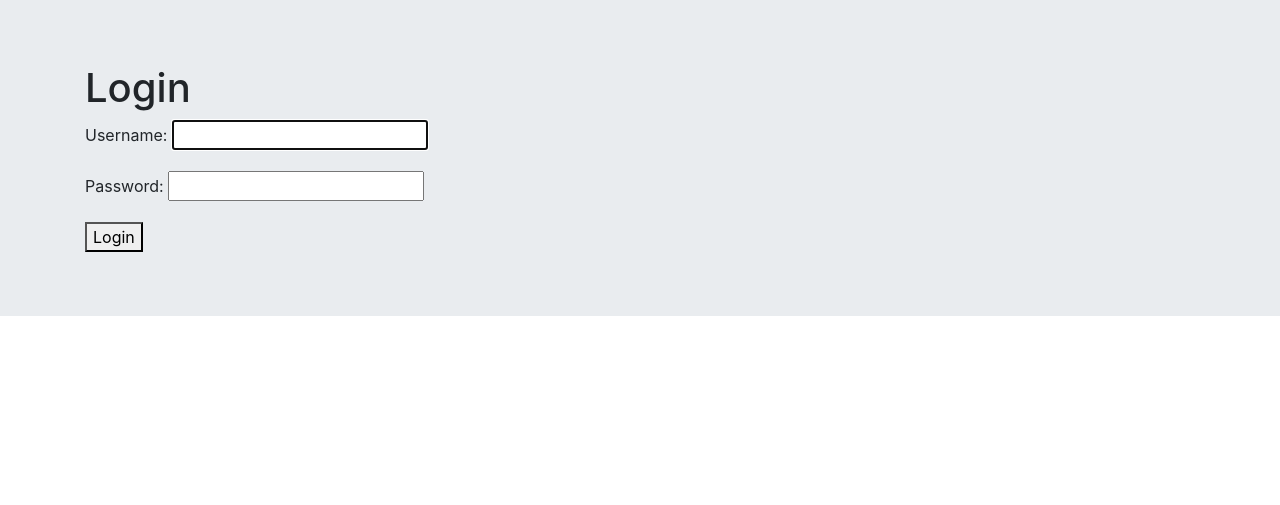
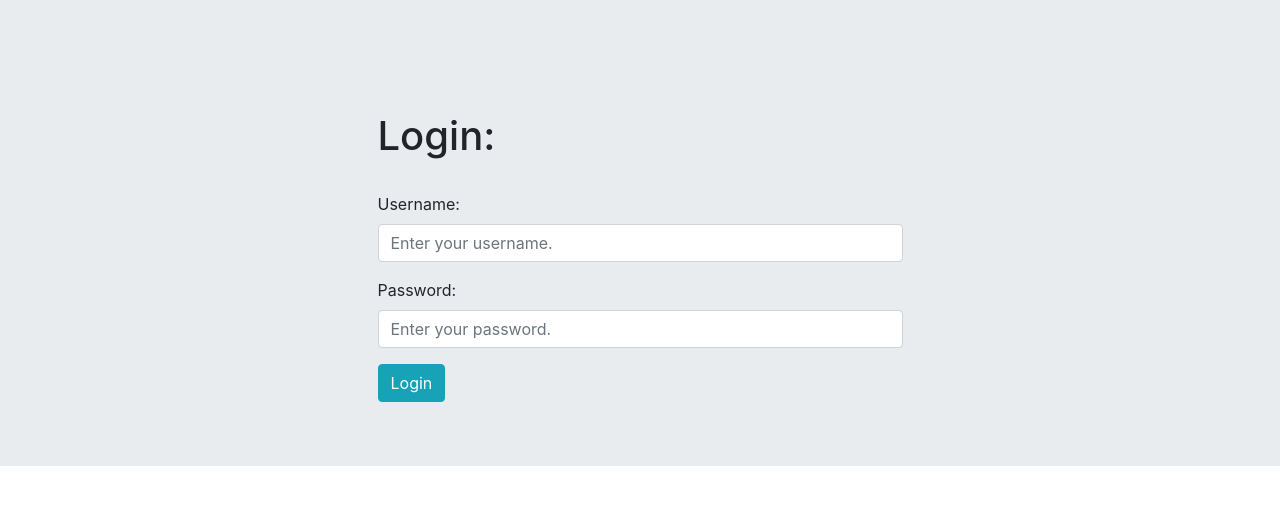
Before and after one commit to m-niemiec/5w1h, a Django app: page /login/ in a window 1280 px wide. Shown: the part 56-561 px from the top of the page. Run offline with Django 3.2, Linux system fonts and the light colour scheme; parts of the project's set-up code (start-up, migrations or seed data) failed here and were passed over; some libraries are stand-ins or nearby versions.

Commit message:
Created more custom login user and signup user forms and added bootstrap to them.

```diff
--- a/main/forms.py
+++ b/main/forms.py
@@ -43,4 +43,5 @@ class UserCreateForm(UserCreationForm):
 
     def __init__(self, *args, **kwargs):
         super().__init__(*args, **kwargs)
-        self.fields['username'].label = 'Display Name'
+        self.fields['username'].widget.attrs.update({'class': 'form-control'})
+        self.fields['password1'].widget.attrs.update({'class': 'form-control'})
--- a/main/templates/main/loginuser.html
+++ b/main/templates/main/loginuser.html
@@ -8,17 +8,32 @@
     <title>Sign Up</title>
 </head>
 <body>
-
-<h1>Login</h1>
-
-<h2>{{ error }}</h2>
-
-<form method="POST">
-{% csrf_token %}
-{{ form.as_p }}
-<button type="submit">Login</button>
-</form>
-
+<div class="container">
+    <div class="row">
+        <br>
+        <br>
+    </div>
+    {% if error %}
+        <center><div class="alert alert-danger" role="alert">{{ error }}</div></center>
+    {% endif %}
+    <div class="row">
+        <div class="col-md-6 offset-3">
+            <h1>Login:</h1><br>
+            <form method="post">
+                {% csrf_token %}
+                <div class="form-group">
+                    <label for="exampleInputEmail1">Username:</label>
+                    <input type="text" class="form-control" name="username" aria-describedby="emailHelp" placeholder="Enter your username." required>
+                </div>
+                <div class="form-group">
+                    <label for="exampleInputPassword1">Password:</label>
+                    <input type="password" class="form-control" name="password" id="exampleInputPassword1" placeholder="Enter your password." required>
+                </div>
+                <button type="submit" class="btn btn-info">Login</button>
+            </form>
+        </div>
+    </div>
+</div>
 </body>
 </html>
 {% endblock %}
```
Also changed, not shown: main/templates/main/signupuser.html (+30 -11 lines), main/templates/main/viewanswer.html (+6 -5 lines), main/templates/main/partials/answer_voting_section.html (indentation only).
